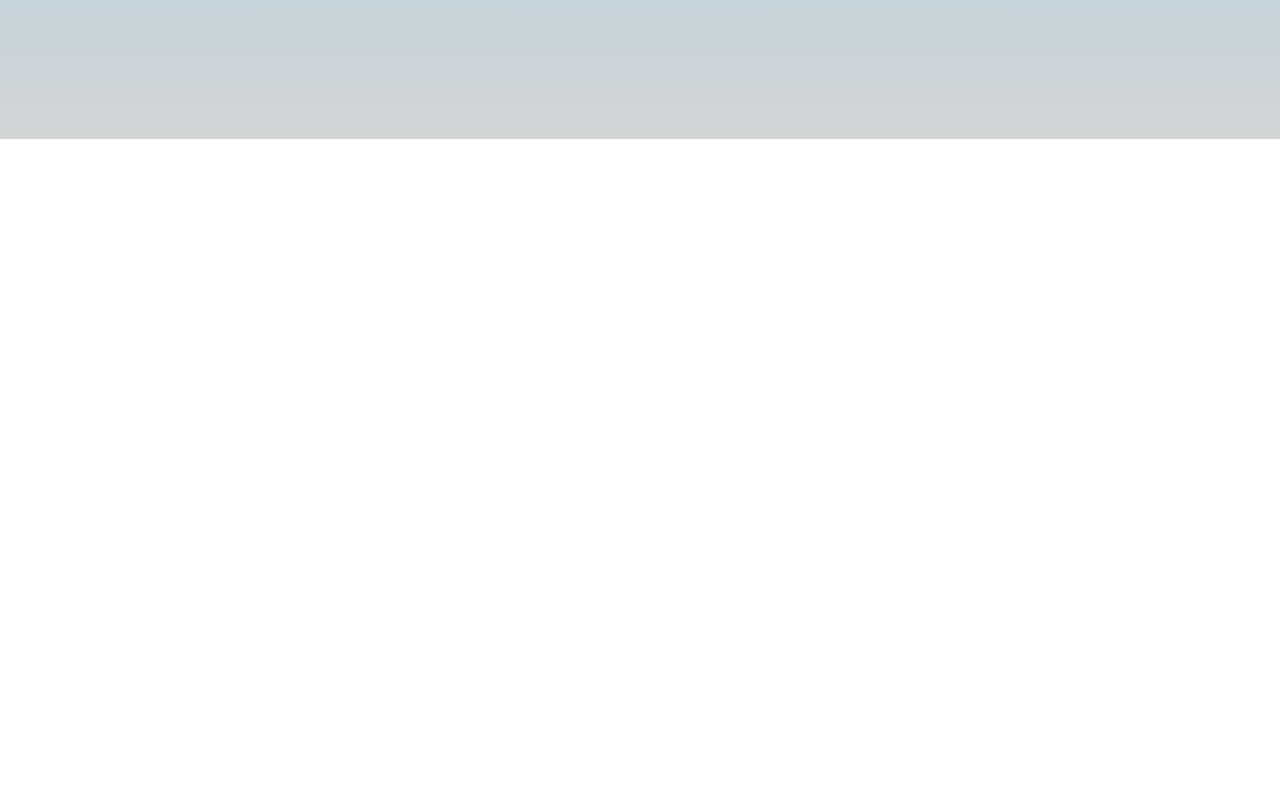
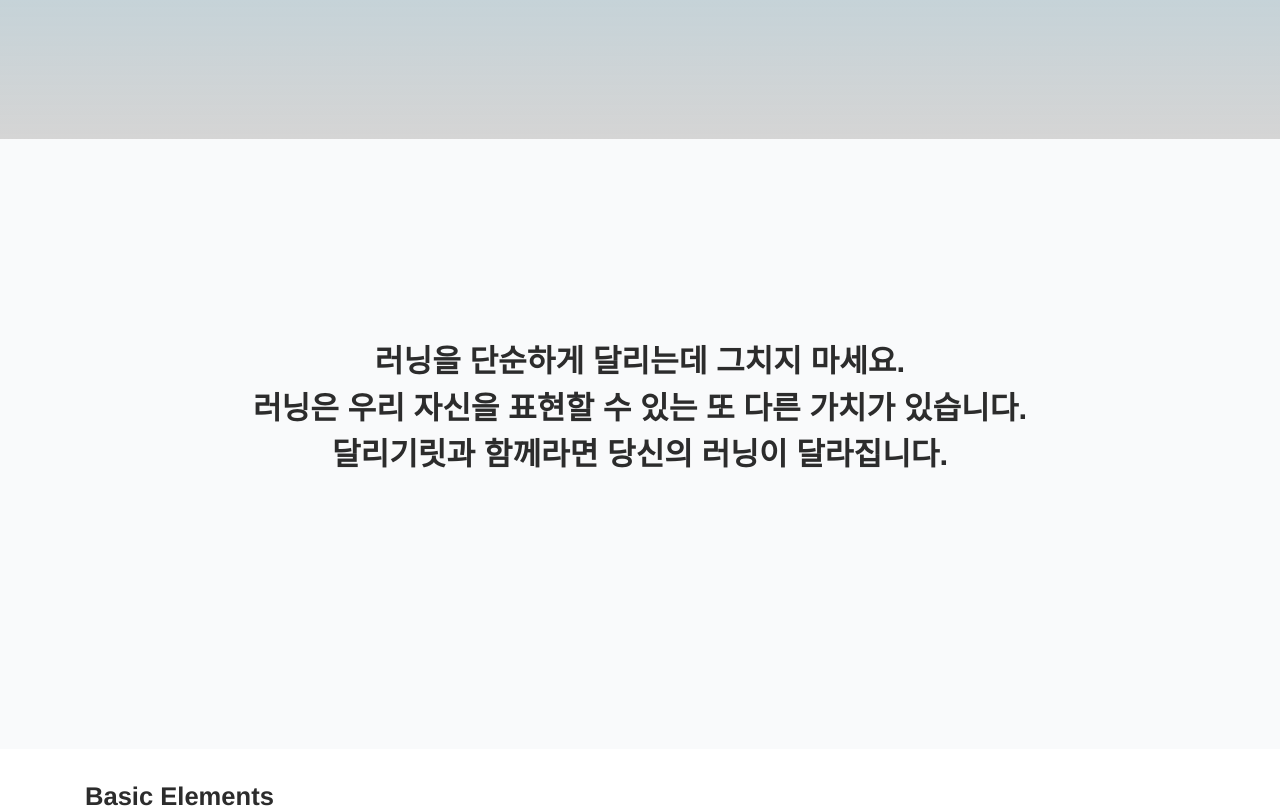
Before and after one commit to takhyun74/dlgi-frontend, a React (Create React App) app: page /index in a window 1280 px wide. Shown: the part 860-1668 px from the top of the page. Built offline with nearby package versions, Linux system fonts and the light colour scheme.

Commit message:
2021.12.22 jjh -  두번째 색션 만들기

```diff
--- a/src/assets/demo/demo.css
+++ b/src/assets/demo/demo.css
@@ -525,6 +525,17 @@
   color: black;
 }
 
+.section-text-area {
+  padding: 200px 0;
+  text-align: center;
+}
+
+.section-text {
+  display: inline-block;
+  font-size: 2.225em;
+  font-weight: 700;
+}
+
 @media screen and (max-width: 991px) {
   .section-navbars .navbar-collapse {
     display: none !important;
--- a/src/components/Headers/IndexHeader.js
+++ b/src/components/Headers/IndexHeader.js
@@ -63,9 +63,9 @@
             style={{ display: `${arrowDisplayYn}` }}
             onClick={(e) => {
               e.preventDefault();
-              document.getElementById("basic-elements").scrollIntoView({
+              document.getElementById("div_Section01").scrollIntoView({
                 behavior: "smooth",
-                block: "end",
+                block: "start",
                 inline: "nearest",
               });
             }}
--- a/src/views/Index.js
+++ b/src/views/Index.js
@@ -11,6 +11,7 @@
 
 // sections for this page
 import Images from "./index-sections/Images.js";
+import Section01 from "./index-sections/Section01.js";
 import BasicElements from "./index-sections/BasicElements.js";
 import Navbars from "./index-sections/Navbars.js";
 import Tabs from "./index-sections/Tabs.js";
@@ -43,7 +44,8 @@
       <div className="wrapper">
         <IndexHeader />
         <div className="main">
-          <Images />
+          {/* <Images /> */}
+          <Section01 />
           <BasicElements />
           <Navbars />
           <Tabs />
--- /dev/null
+++ b/src/views/index-sections/Section01.js
@@ -0,0 +1,48 @@
+import React from "react";
+
+// reactstrap components
+import {
+  Button,
+  Label,
+  FormGroup,
+  Input,
+  InputGroupAddon,
+  InputGroupText,
+  InputGroup,
+  Container,
+  Row,
+  Col,
+} from "reactstrap";
+
+const Section01 = () => {
+  React.useEffect(() => {
+    //Nothing to do.
+  });
+  return (
+    <>
+      <div
+        className="section section-basic"
+        id="div_Section01"
+        style={{
+          background: "#f9fafb",
+        }}
+      >
+        <Container>
+          <div className="section-text-area">
+            <span className="section-text">
+              러닝을 단순하게 달리는데 그치지 마세요.
+            </span>
+            <span className="section-text">
+              러닝은 우리 자신을 표현할 수 있는 또 다른 가치가 있습니다.
+            </span>
+            <span className="section-text">
+              달리기릿과 함께라면 당신의 러닝이 달라집니다.
+            </span>
+          </div>
+        </Container>
+      </div>
+    </>
+  );
+};
+
+export default Section01;
```
Also changed, not shown: src/assets/img/dlgi_newLogo.jpg (added).
